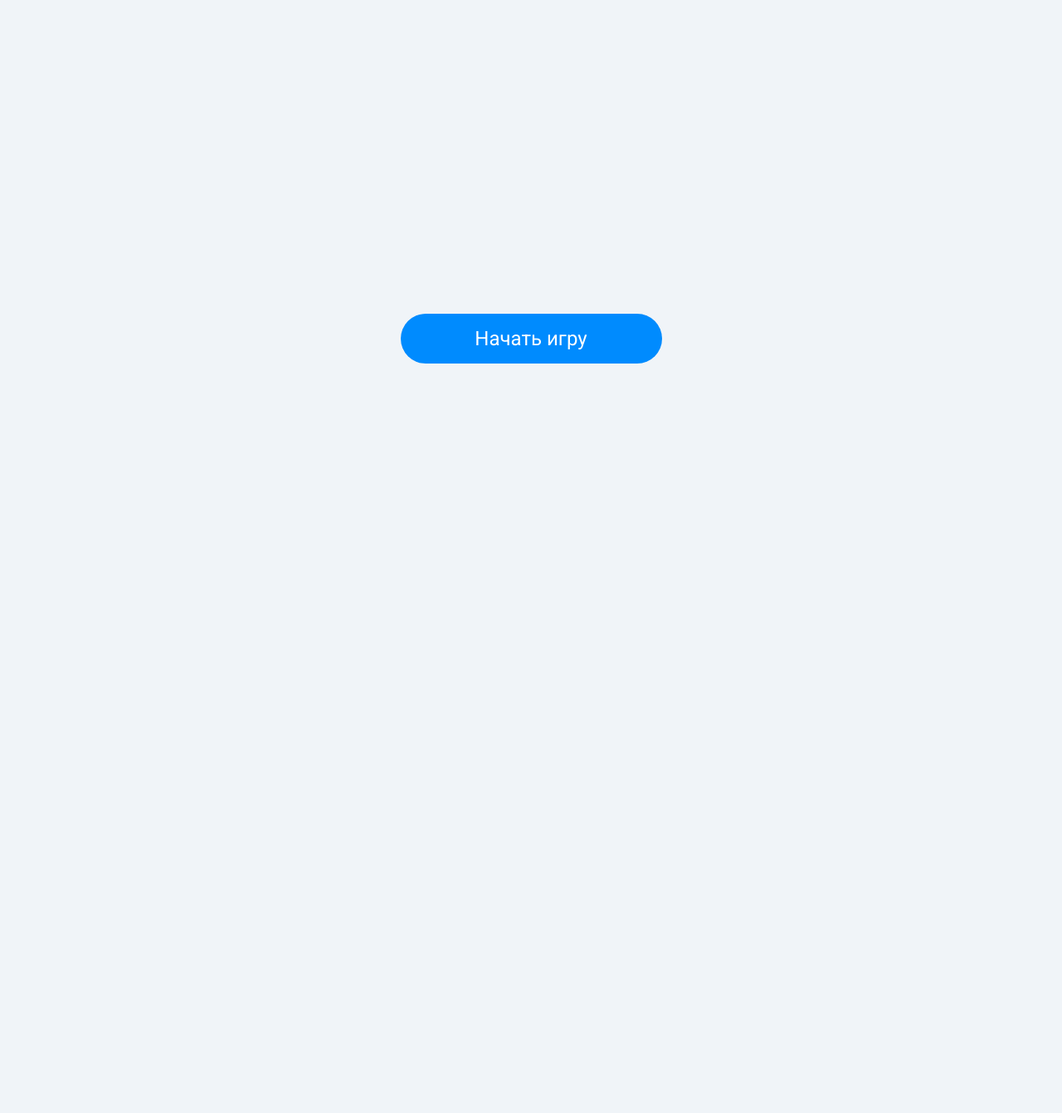
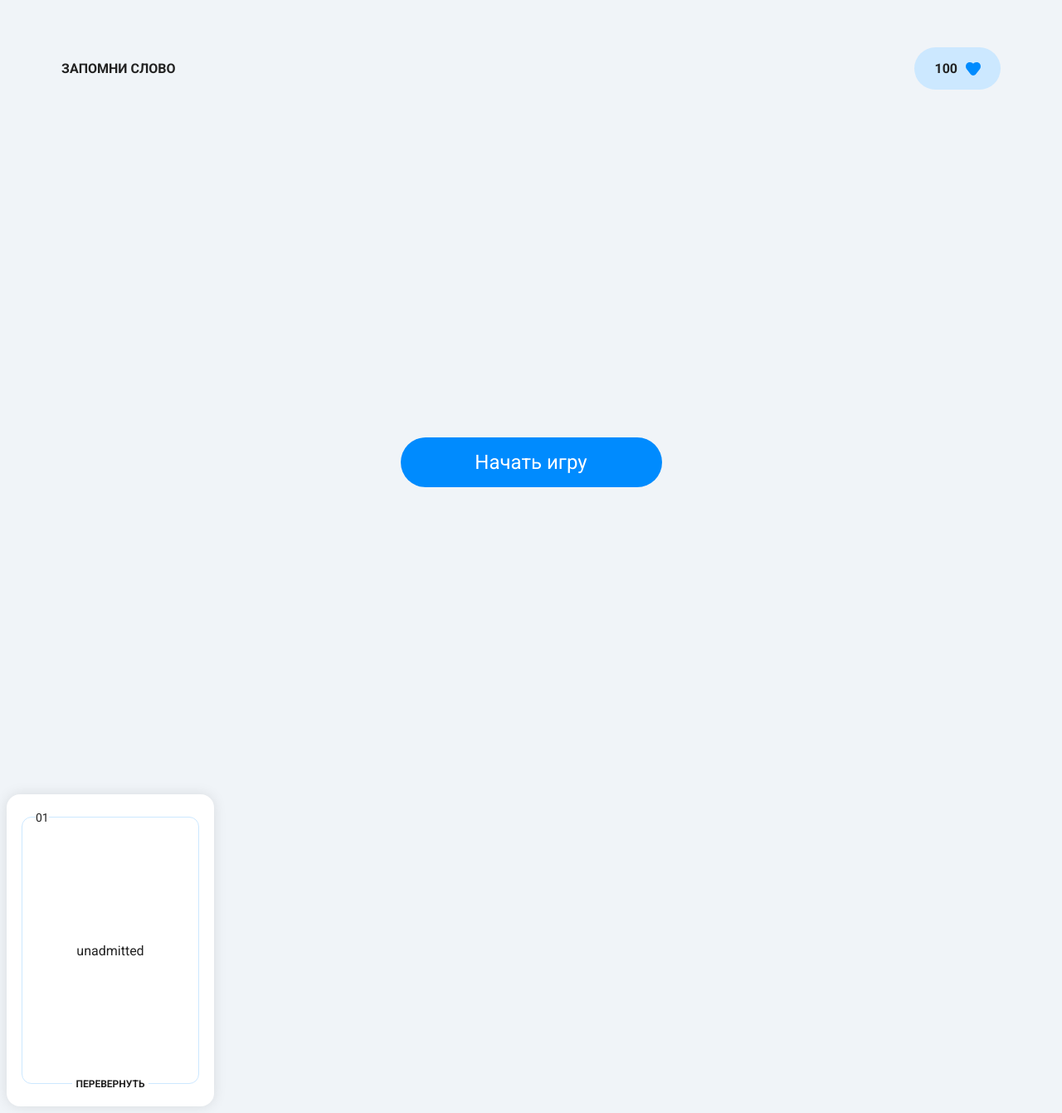
Before and after one commit to evgeniaBazh/Homework-for-Purpleschool, a Vue app in the folder card-app/: page / in a window 1280 px wide. Shown: the whole page at 83% size. Before the commit the page ends 816 px from the top, so only its background shows below. Built offline with nearby package versions, Linux system fonts and the light colour scheme.

Commit message:
Верстка шапки, верстка карточки и добавлены события

```diff
--- a/card-app/src/App.vue
+++ b/card-app/src/App.vue
@@ -1,13 +1,18 @@
 <script setup>
 import Button from './components/Button.vue';
-
+import Header from './components/Header.vue'
+import Card from './components/Card.vue'
 </script>
 
 <template>
   <main class="main">
-    <Button>
-      Начать игру
-    </Button>
+    <Header/>
+    <div class="wrapBtn">
+      <Button>
+        Начать игру
+      </Button>
+    </div>
+    <Card @flip="($event) => console.log($event)"/>
   </main>
 </template>
 
@@ -15,4 +20,10 @@ import Button from './components/Button.vue';
 .main {
   background: var(--color-bg-main);
 }
+
+.wrapBtn {
+  display: grid;
+  place-items: center;
+  min-height: 100vh;
+}
 </style>
--- /dev/null
+++ b/card-app/src/assets/Like.vue
@@ -0,0 +1,10 @@
+,<script setup></script>
+
+<template>
+    <svg width="18" height="16" viewBox="0 0 18 16" fill="none" xmlns="http://www.w3.org/2000/svg">
+<path d="M12.4709 0.0535018C11.1978 0.228562 9.92258 0.8312 9 1.80891C8.07742 0.8312 6.8022 0.228562 5.52915 0.0535018C3.91335 -0.168691 2.1499 0.284246 1.05884 1.73088C-0.352945 3.60276 -0.352949 6.25395 1.05884 8.12583L5.75286 14.3496C7.41251 16.5501 10.5875 16.5501 12.2471 14.3496L16.9412 8.12584C18.3529 6.25396 18.3529 3.60276 16.9412 1.73088C15.8501 0.284246 14.0867 -0.168691 12.4709 0.0535018Z" fill="#008BFE"/>
+</svg>
+
+</template>
+
+<style scoped></style>
--- /dev/null
+++ b/card-app/src/components/Card.vue
@@ -0,0 +1,70 @@
+<script setup>
+import { ref } from 'vue'
+const emit = defineEmits(['flip', 'cardStatus'])
+const flipValue = ref(false)
+const status = ref(false)
+
+const handleFlipCard = () => {
+    flipValue.value = !flipValue.value
+    emit('flip', flipValue.value)
+}
+
+const cardStatus = () => {
+    status.value = !status.value
+    emit('cardStatus')
+}
+</script>
+
+<template>
+    <div @click="handleFlipCard()" class="card">
+        <div class="edgingCard">
+            <span class="numberCard">01</span>
+            <p>unadmitted</p>
+            <span class="eventText">Перевернуть</span>
+        </div>
+    </div>
+</template>
+
+<style scoped>
+.card {
+    width: 250px;
+    height: 376px;
+    border-radius: 16px;
+    box-shadow: var(--blur-and-shadow-card);
+    color: var(--color-text);
+    display: flex;
+    justify-content: center;
+    align-items: center;
+    background-color: var(--color-primary);
+}
+
+.edgingCard {
+    width: 212px;
+    height: 320px;
+    border: 1px solid var(--color-score);
+    border-radius: 12px;
+    display: flex;
+    justify-content: center;
+    align-items: center;
+    position: relative;
+}
+
+.numberCard {
+    position: absolute;
+    top: -8px;
+    left: 16px;
+    font-size: 14px;
+    font-weight: 400;
+    background-color: var(--color-primary)
+}
+
+.eventText {
+    position: absolute;
+    bottom: -8px;
+    text-transform: uppercase;
+    font-weight: 700;
+    font-size: 12px;
+    background-color: var(--color-primary);
+    padding: 0 4px;
+}
+</style>
--- /dev/null
+++ b/card-app/src/components/Header.vue
@@ -0,0 +1,30 @@
+<script setup>
+import Score from './Score.vue'
+const data = {
+    likes: 100,
+}
+</script>
+
+<template>
+    <header class="wrapHeader">
+        <p class="heading">Запомни слово</p>
+        <Score v-bind="data" />
+    </header>
+</template>
+
+<style scoped>
+.wrapHeader {
+    background-size: cover;
+    background-position: top center;
+    padding: 49px 66px;
+    display: flex;
+    justify-content: space-between;
+    font-weight: 700;
+    font-size: 16px;
+    color: var(--color-text);
+}
+
+.heading {
+    text-transform: uppercase;
+}
+</style>
--- /dev/null
+++ b/card-app/src/components/Score.vue
@@ -0,0 +1,29 @@
+<script setup>
+import Like from './../assets/Like.vue'
+const {likes} = defineProps({
+    likes: Number,
+})
+</script>
+
+<template>
+    <div class="score">
+        <span class="count">{{ likes }}</span>
+        <Like/>
+    </div>
+</template>
+
+<style scoped>
+.score {
+    max-width: 110px;
+    padding: 12px 24px;
+    background-color: var(--color-score);
+    border-radius: 36px;
+    display: flex;
+    align-items: center;
+    justify-content: space-between;
+}
+
+.count {
+    margin-right: 10px;
+}
+</style>
--- a/card-app/src/style.css
+++ b/card-app/src/style.css
@@ -3,7 +3,11 @@
   --color-bg: #F0F4F8;
   --color-button: #008BFE;
   --color-button-hover: #006FCB;
+  --color-text: #222222;
+  --color-score: #CCE8FF;
   --font: "Roboto", sans-serif;
+  --blur-and-shadow-card: 0px 0px 16px 0px #0000001A;
+
 }
 
 body {
@@ -14,8 +18,4 @@ body {
   -webkit-font-smoothing: antialiased;
   -moz-osx-font-smoothing: grayscale;
   background-color: var(--color-bg);
-
-  display: grid;
-  place-items: center;
-  min-height: 100vh;
 }
```
